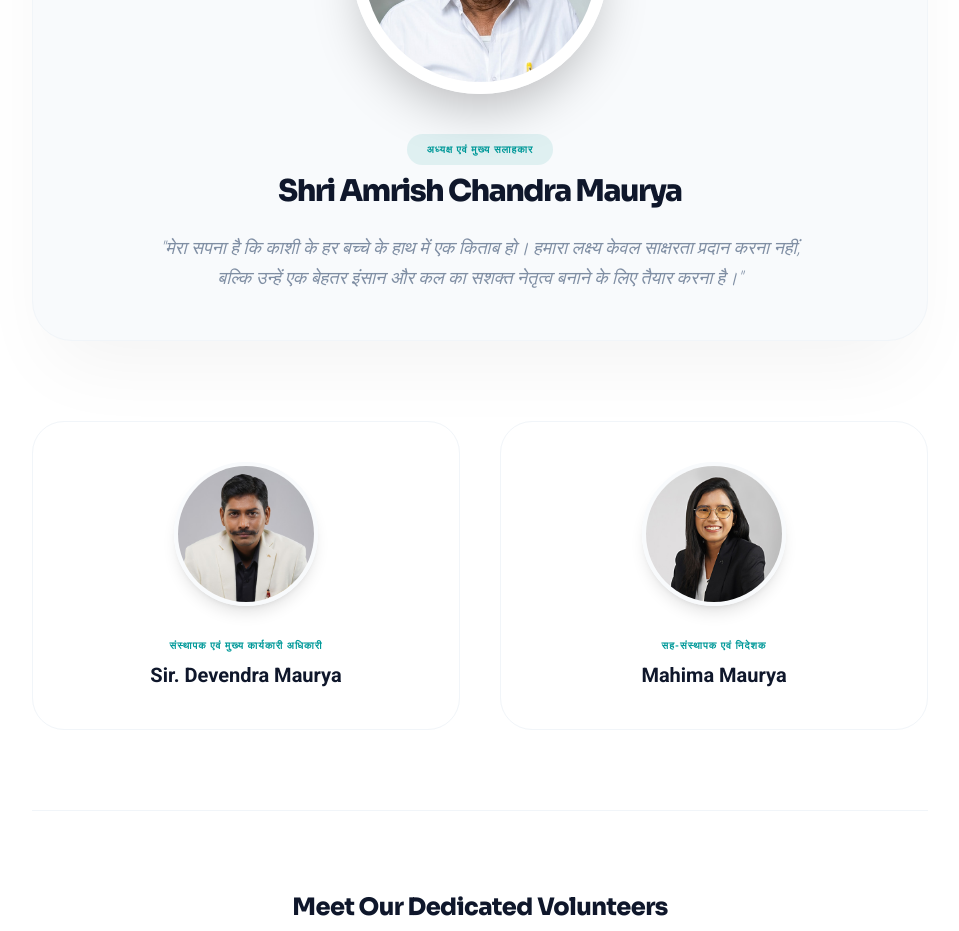
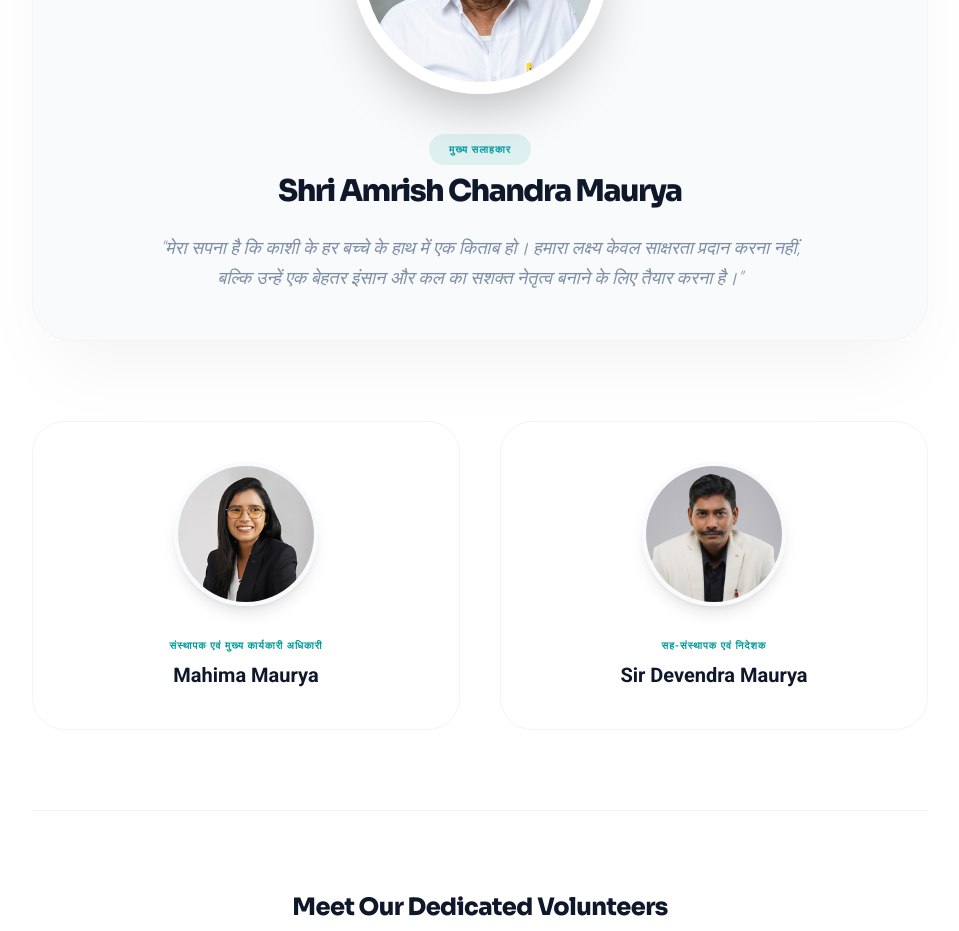
Before and after one commit to lalitpanwar/ngosite, a Next.js app: page / in a window 1280 px wide. Shown: the part 7900-8831 px from the top of the page, without its empty margins (160-1119 px from the left). Built offline with nearby package versions, Linux system fonts and the light colour scheme.

Commit message:
team title changes

```diff
--- a/src/app/team/page.jsx
+++ b/src/app/team/page.jsx
@@ -6,24 +6,25 @@ import { FaLinkedinIn } from "react-icons/fa6";
 export default function TeamPage() {
   const trustee = {
     name: "Shri Amrish Chandra Maurya",
-    role: "अध्यक्ष एवं मुख्य सलाहकार",
+    role: "मुख्य सलाहकार",
     img: "/images/team/amrish-chandra.jpg",
     bio: "मेरा सपना है कि काशी के हर बच्चे के हाथ में एक किताब हो। हमारा लक्ष्य केवल साक्षरता प्रदान करना नहीं, बल्कि उन्हें एक बेहतर इंसान और कल का सशक्त नेतृत्व बनाने के लिए तैयार करना है।"
   };
 
   const directors = [
+        {
+      name: "Mahima Maurya",
+      role: "संस्थापक एवं मुख्य कार्यकारी अधिकारी",
+      img: "/images/team/mahima-maurya-director.jpg",
+      bio: "A visionary leader focused on bringing innovative educational initiatives to life."
+    }
     {
       name: "Sir Devendra Maurya",
-      role: "संस्थापक एवं मुख्य कार्यकारी अधिकारी",
+      role: "सह-संस्थापक एवं निदेशक",
       img: "/images/team/devendra-maurya-director.jpg",
       bio: "Expert in project management and driving sustainable social impact at the grassroots level."
     },
-    {
-      name: "Mahima Maurya",
-      role: " सह-संस्थापक एवं निदेशक",
-      img: "/images/team/mahima-maurya-director.jpg",
-      bio: "A visionary leader focused on bringing innovative educational initiatives to life."
-    }
+
   ];
 
   const members = [
@@ -43,7 +44,7 @@ export default function TeamPage() {
       {/* 1. Founding Trustee Section */}
       <section className="py-24">
         <Container>
-          <SectionHeader badge="The Visionary" title="President &" italicPart="Chief Advisor" />
+          <SectionHeader badge="The Visionary" title="The" italicPart="Chief Advisor" />
 
           <div className="max-w-4xl mx-auto mt-20 p-10 md:p-14 bg-slate-900 rounded-[3.5rem] text-white flex flex-col md:flex-row items-center gap-12 shadow-2xl relative overflow-hidden group">
               {/* Background Glow */}
--- a/src/components/sections/MeetOurTeam.jsx
+++ b/src/components/sections/MeetOurTeam.jsx
@@ -6,15 +6,16 @@ import { FaUserGroup, FaQuoteLeft } from "react-icons/fa6";
 export default function MeetOurTeam() {
   const trusteeData = {
     name: "Shri Amrish Chandra Maurya",
-    role: "अध्यक्ष एवं मुख्य सलाहकार",
+    role: "मुख्य सलाहकार",
     // vision: "My dream is to see a book in the hands of every child in Varanasi. Our goal is not just to provide literacy, but to empower them to become better human beings and leaders of tomorrow.",
      vision: "मेरा सपना है कि काशी के हर बच्चे के हाथ में एक किताब हो। हमारा लक्ष्य केवल साक्षरता प्रदान करना नहीं, बल्कि उन्हें एक बेहतर इंसान और कल का सशक्त नेतृत्व बनाने के लिए तैयार करना है।",
     img: "/images/team/amrish-chandra.jpg"
   };
 
   const directorsData = [
-    { name: "Sir. Devendra Maurya", role: "संस्थापक एवं मुख्य कार्यकारी अधिकारी", img: "/images/team/devendra-maurya-director.jpg" },
-    { name: "Mahima Maurya", role: "सह-संस्थापक एवं निदेशक", img: "/images/team/mahima-maurya-director.jpg" },
+
+    { name: "Mahima Maurya", role: "संस्थापक एवं मुख्य कार्यकारी अधिकारी", img: "/images/team/mahima-maurya-director.jpg" },
+    { name: "Sir Devendra Maurya", role: "सह-संस्थापक एवं निदेशक", img: "/images/team/devendra-maurya-director.jpg" },
   ];
 
   return (
```
